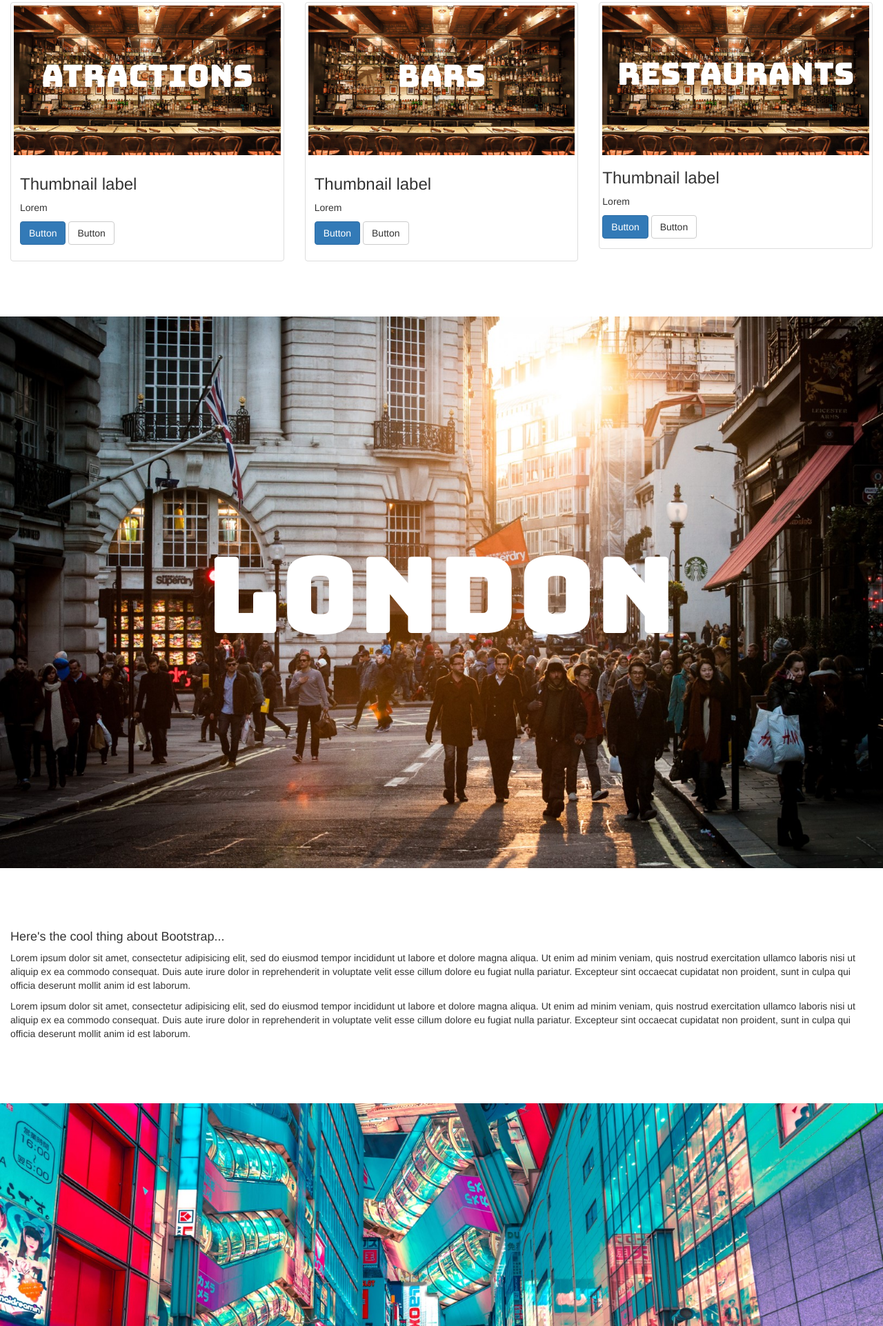
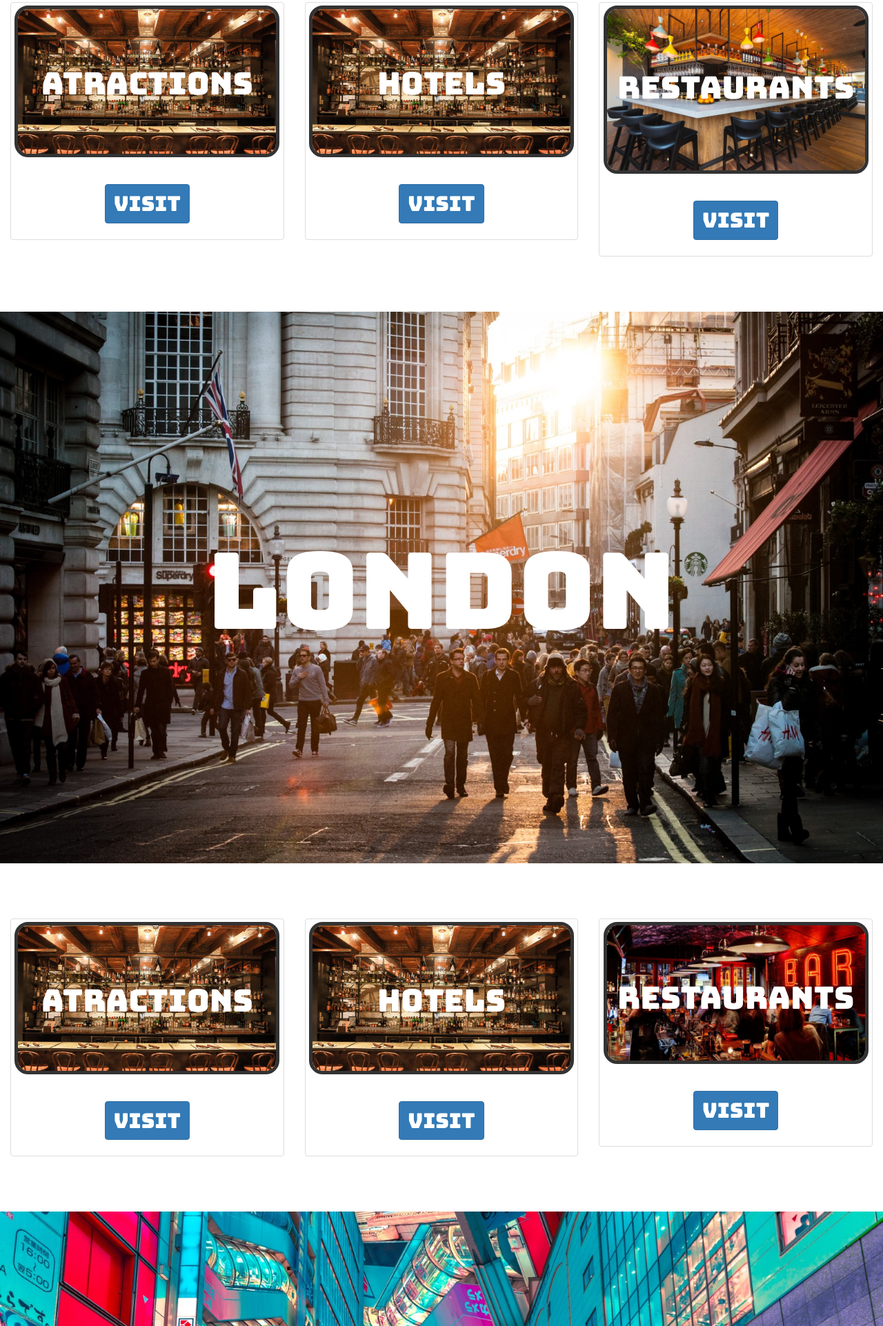
Before and after one commit to marcin-marciszewski/tourism-project, a plain HTML site: page index.html in a window 1280 px wide. Shown: the part 877-2800 px from the top of the page at 69% size. Drawn offline with nearby package versions, Linux system fonts and the light colour scheme.

Commit message:
Section with places worth to see added below the name of the city

```diff
--- a/index.html
+++ b/index.html
@@ -5,7 +5,7 @@
   <meta name="viewport" content="width=device-width, initial-scale=1">
   <link rel="stylesheet" href="https://maxcdn.bootstrapcdn.com/bootstrap/3.3.7/css/bootstrap.min.css">
   <link rel="stylesheet" href="https://cdnjs.cloudflare.com/ajax/libs/font-awesome/4.7.0/css/font-awesome.min.css">
-  <link href="https://fonts.googleapis.com/css?family=Bungee" rel="stylesheet">
+  <link href="https://fonts.googleapis.com/css?family=Bungee|Roboto" rel="stylesheet">
   <script src="https://maxcdn.bootstrapcdn.com/bootstrap/3.3.7/js/bootstrap.min.js"></script>
 
   <link href="style.css" rel="stylesheet" />
@@ -44,38 +44,30 @@
   <div class="padding">
     <div class="container-fluid">
       <div class="row">
-        <div class="col-sm-12 col-md-4">
+        <div class="one col-sm-12 col-md-4">
           <div class="thumbnail">
             <img src="img/bars/1.jpg" alt="...">
             <span class="centered">ATRACTIONS</span>
             <div class="caption">
-              <h3>Thumbnail label</h3>
-              <p>Lorem
-              </p>
-              <p><a href="#" class="btn btn-primary" role="button">Button</a> <a href="#" class="btn btn-default" role="button">Button</a></p>
+              <p><a href="#" class="btn btn-primary" role="button">Visit</a></p>
             </div>
           </div>
         </div>
         <div class="col-sm-12 col-md-4">
           <div class="thumbnail">
             <img src="img/bars/1.jpg" alt="...">
-            <span class="centered">BARS</span>
+            <span class="centered">HOTELS</span>
             <div class="caption">
-              <h3>Thumbnail label</h3>
-              <p>Lorem
-              </p>
-              <p><a href="#" class="btn btn-primary" role="button">Button</a> <a href="#" class="btn btn-default" role="button">Button</a></p>
+              <p><a href="#" class="btn btn-primary" role="button">Visit</a></p>
             </div>
           </div>
         </div>
         <div class="col-sm-12 col-md-4">
           <div class="thumbnail">
-            <img src="img/bars/1.jpg" alt="...">
+            <img src="img/bars/2.jpg" alt="...">
             <span class="centered">RESTAURANTS</span>
-            <h3>Thumbnail label</h3>
-            <p>Lorem
-            </p>
-            <p><a href="#" class="btn btn-primary" role="button">Button</a> <a href="#" class="btn btn-default" role="button">Button</a></p>
+            <div class="caption">
+              <p><a href="#" class="btn btn-primary" role="button">Visit</a></p>
             </div>
           </div>
         </div>
@@ -94,14 +86,32 @@
   <div class="padding">
     <div class="container-fluid">
       <div class="row">
-        <div class="col-xs-12">
-          <h4>Here's the cool thing about Bootstrap...</h4>
-          <p>Lorem ipsum dolor sit amet, consectetur adipisicing elit, sed do eiusmod tempor incididunt ut labore et dolore magna aliqua. Ut enim ad minim veniam, quis nostrud exercitation ullamco laboris nisi ut aliquip ex ea commodo consequat. Duis aute
-            irure dolor in reprehenderit in voluptate velit esse cillum dolore eu fugiat nulla pariatur. Excepteur sint occaecat cupidatat non proident, sunt in culpa qui officia deserunt mollit anim id est laborum.</p>
-          <p>Lorem ipsum dolor sit amet, consectetur adipisicing elit, sed do eiusmod tempor incididunt ut labore et dolore magna aliqua. Ut enim ad minim veniam, quis nostrud exercitation ullamco laboris nisi ut aliquip ex ea commodo consequat. Duis aute
-            irure dolor in reprehenderit in voluptate velit esse cillum dolore eu fugiat nulla pariatur. Excepteur sint occaecat cupidatat non proident, sunt in culpa qui officia deserunt mollit anim id est laborum.</p>
+        <div class="one col-sm-12 col-md-4">
+          <div class="thumbnail">
+            <img src="img/bars/1.jpg" alt="...">
+            <span class="centered">ATRACTIONS</span>
+            <div class="caption">
+              <p><a href="#" class="btn btn-primary" role="button">Visit</a></p>
             </div>
-        <div class="col-sm-6">
+          </div>
+        </div>
+        <div class="col-sm-12 col-md-4">
+          <div class="thumbnail">
+            <img src="img/bars/1.jpg" alt="...">
+            <span class="centered">HOTELS</span>
+            <div class="caption">
+              <p><a href="#" class="btn btn-primary" role="button">Visit</a></p>
+            </div>
+          </div>
+        </div>
+        <div class="col-sm-12 col-md-4">
+          <div class="thumbnail">
+            <img src="img/bars/3.jpg" alt="...">
+            <span class="centered">RESTAURANTS</span>
+            <div class="caption">
+              <p><a href="#" class="btn btn-primary" role="button">Visit</a></p>
+            </div>
+          </div>
         </div>
       </div>
     </div>
@@ -116,35 +126,32 @@
     <div class="padding">
     <div class="container-fluid">
       <div class="row">
-        <div class="col-xs-12">
-          <h4>Here's the cool thing about Bootstrap...</h4>
-          <p>Lorem ipsum dolor sit amet, consectetur adipisicing elit, sed do eiusmod tempor incididunt ut labore et dolore magna aliqua. Ut enim ad minim veniam, quis nostrud exercitation ullamco laboris nisi ut aliquip ex ea commodo consequat. Duis aute
-            irure dolor in reprehenderit in voluptate velit esse cillum dolore eu fugiat nulla pariatur. Excepteur sint occaecat cupidatat non proident, sunt in culpa qui officia deserunt mollit anim id est laborum.</p>
-          <p>Lorem ipsum dolor sit amet, consectetur adipisicing elit, sed do eiusmod tempor incididunt ut labore et dolore magna aliqua. Ut enim ad minim veniam, quis nostrud exercitation ullamco laboris nisi ut aliquip ex ea commodo consequat. Duis aute
-            irure dolor in reprehenderit in voluptate velit esse cillum dolore eu fugiat nulla pariatur. Excepteur sint occaecat cupidatat non proident, sunt in culpa qui officia deserunt mollit anim id est laborum.</p>
-        </div>
-
+        <div class="one col-sm-12 col-md-4">
+          <div class="thumbnail">
+            <img src="img/bars/1.jpg" alt="...">
+            <span class="centered">ATRACTIONS</span>
+            <div class="caption">
+              <p><a href="#" class="btn btn-primary" role="button">Visit</a></p>
             </div>
           </div>
         </div>
-
-  <div id="riode">
-    <div class="landing-text">
-      <h1>RIO DE JANERIO</h1>
+        <div class="col-sm-12 col-md-4">
+          <div class="thumbnail">
+            <img src="img/bars/1.jpg" alt="...">
+            <span class="centered">HOTELS</span>
+            <div class="caption">
+              <p><a href="#" class="btn btn-primary" role="button">Visit</a></p>
             </div>
           </div>
-
-  <div class="padding">
-    <div class="container-fluid">
-      <div class="row">
-        <div class="col-sm-6">
-          <h4>Here's the cool thing about Bootstrap...</h4>
-          <p>Lorem ipsum dolor sit amet, consectetur adipisicing elit, sed do eiusmod tempor incididunt ut labore et dolore magna aliqua. Ut enim ad minim veniam, quis nostrud exercitation ullamco laboris nisi ut aliquip ex ea commodo consequat. Duis aute
-            irure dolor in reprehenderit in voluptate velit esse cillum dolore eu fugiat nulla pariatur. Excepteur sint occaecat cupidatat non proident, sunt in culpa qui officia deserunt mollit anim id est laborum.</p>
-          <p>Lorem ipsum dolor sit amet, consectetur adipisicing elit, sed do eiusmod tempor incididunt ut labore et dolore magna aliqua. Ut enim ad minim veniam, quis nostrud exercitation ullamco laboris nisi ut aliquip ex ea commodo consequat. Duis aute
-            irure dolor in reprehenderit in voluptate velit esse cillum dolore eu fugiat nulla pariatur. Excepteur sint occaecat cupidatat non proident, sunt in culpa qui officia deserunt mollit anim id est laborum.</p>
         </div>
-        <div class="col-sm-6">
+        <div class="col-sm-12 col-md-4">
+          <div class="thumbnail">
+            <img src="img/bars/4.jpg" alt="...">
+            <span class="centered">RESTAURANTS</span>
+            <div class="caption">
+              <p><a href="#" class="btn btn-primary" role="button">Visit</a></p>
+            </div>
+          </div>
         </div>
       </div>
     </div>
@@ -159,14 +166,32 @@
     <div class="padding">
     <div class="container-fluid">
       <div class="row">
-        <div class="col-sm-6">
-          <h4>Here's the cool thing about Bootstrap...</h4>
-          <p>Lorem ipsum dolor sit amet, consectetur adipisicing elit, sed do eiusmod tempor incididunt ut labore et dolore magna aliqua. Ut enim ad minim veniam, quis nostrud exercitation ullamco laboris nisi ut aliquip ex ea commodo consequat. Duis aute
-            irure dolor in reprehenderit in voluptate velit esse cillum dolore eu fugiat nulla pariatur. Excepteur sint occaecat cupidatat non proident, sunt in culpa qui officia deserunt mollit anim id est laborum.</p>
-          <p>Lorem ipsum dolor sit amet, consectetur adipisicing elit, sed do eiusmod tempor incididunt ut labore et dolore magna aliqua. Ut enim ad minim veniam, quis nostrud exercitation ullamco laboris nisi ut aliquip ex ea commodo consequat. Duis aute
-            irure dolor in reprehenderit in voluptate velit esse cillum dolore eu fugiat nulla pariatur. Excepteur sint occaecat cupidatat non proident, sunt in culpa qui officia deserunt mollit anim id est laborum.</p>
+        <div class="one col-sm-12 col-md-4">
+          <div class="thumbnail">
+            <img src="img/bars/1.jpg" alt="...">
+            <span class="centered">ATRACTIONS</span>
+            <div class="caption">
+              <p><a href="#" class="btn btn-primary" role="button">Visit</a></p>
             </div>
-        <div class="col-sm-6">
+          </div>
+        </div>
+        <div class="col-sm-12 col-md-4">
+          <div class="thumbnail">
+            <img src="img/bars/1.jpg" alt="...">
+            <span class="centered">HOTELS</span>
+            <div class="caption">
+              <p><a href="#" class="btn btn-primary" role="button">Visit</a></p>
+            </div>
+          </div>
+        </div>
+        <div class="col-sm-12 col-md-4">
+          <div class="thumbnail">
+            <img src="img/bars/5.jpg" alt="...">
+            <span class="centered">RESTAURANTS</span>
+            <div class="caption">
+              <p><a href="#" class="btn btn-primary" role="button">Visit</a></p>
+            </div>
+          </div>
         </div>
       </div>
     </div>
@@ -181,19 +206,36 @@
     <div class="padding">
     <div class="container-fluid">
       <div class="row">
-        <div class="col-sm-6">
-          <h4>Here's the cool thing about Bootstrap...</h4>
-          <p>Lorem ipsum dolor sit amet, consectetur adipisicing elit, sed do eiusmod tempor incididunt ut labore et dolore magna aliqua. Ut enim ad minim veniam, quis nostrud exercitation ullamco laboris nisi ut aliquip ex ea commodo consequat. Duis aute
-            irure dolor in reprehenderit in voluptate velit esse cillum dolore eu fugiat nulla pariatur. Excepteur sint occaecat cupidatat non proident, sunt in culpa qui officia deserunt mollit anim id est laborum.</p>
-          <p>Lorem ipsum dolor sit amet, consectetur adipisicing elit, sed do eiusmod tempor incididunt ut labore et dolore magna aliqua. Ut enim ad minim veniam, quis nostrud exercitation ullamco laboris nisi ut aliquip ex ea commodo consequat. Duis aute
-            irure dolor in reprehenderit in voluptate velit esse cillum dolore eu fugiat nulla pariatur. Excepteur sint occaecat cupidatat non proident, sunt in culpa qui officia deserunt mollit anim id est laborum.</p>
+        <div class="one col-sm-12 col-md-4">
+          <div class="thumbnail">
+            <img src="img/bars/1.jpg" alt="...">
+            <span class="centered">ATRACTIONS</span>
+            <div class="caption">
+              <p><a href="#" class="btn btn-primary" role="button">Visit</a></p>
             </div>
-        <div class="col-sm-6">
+          </div>
+        </div>
+        <div class="col-sm-12 col-md-4">
+          <div class="thumbnail">
+            <img src="img/bars/1.jpg" alt="...">
+            <span class="centered">HOTELS</span>
+            <div class="caption">
+              <p><a href="#" class="btn btn-primary" role="button">Visit</a></p>
+            </div>
+          </div>
+        </div>
+        <div class="col-sm-12 col-md-4">
+          <div class="thumbnail">
+            <img src="img/bars/6.jpg" alt="...">
+            <span class="centered">RESTAURANTS</span>
+            <div class="caption">
+              <p><a href="#" class="btn btn-primary" role="button">Visit</a></p>
             </div>
           </div>
         </div>
       </div>
-
+    </div>
+  </div>
 
   <footer class="container-fluid text-center">
     <div class="row">
--- a/style.css
+++ b/style.css
@@ -121,22 +121,35 @@ body {
 
 .thumbnail img {
   position: relative;
+  border: solid 5px;
+  border-radius: 20px;
+  max-width: 30vw;
+  max-height: 40vh;
+
 }
 
+.btn {
+  font-size: 30px;
+  font-family: 'Bungee', cursive;
+  margin-top: 30px;
+}
 .centered {
   left: 0;
   position: absolute;
   text-align: center;
-  top: 20%;
+  top: 25%;
   width: 100%;
   color: white;
   font-family: 'Bungee', cursive;
   font-size: 3.5vw;
+}
 
+.caption  {
+  text-align: center;
 }
 
 
-
+/*Footer*/
 
 footer {
   width: 100%;
@@ -162,6 +175,7 @@ footer {
 }
 
 
+/*Media*/
 
 @media (max-width: 768px) {
 
```
Also changed, not shown: app.js (+19 -10 lines), img/bars/2.jpg (added), img/bars/3.jpg (added), img/bars/4.jpg (added), img/bars/5.jpg (added), img/bars/6.jpg (added). Lines whose indentation alone changed are shown as unchanged.
